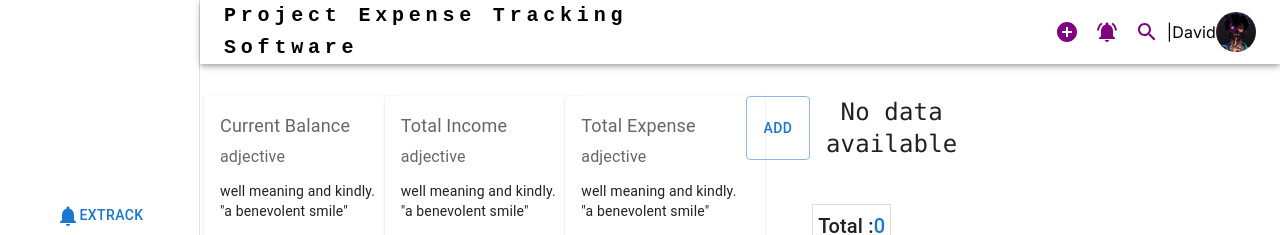
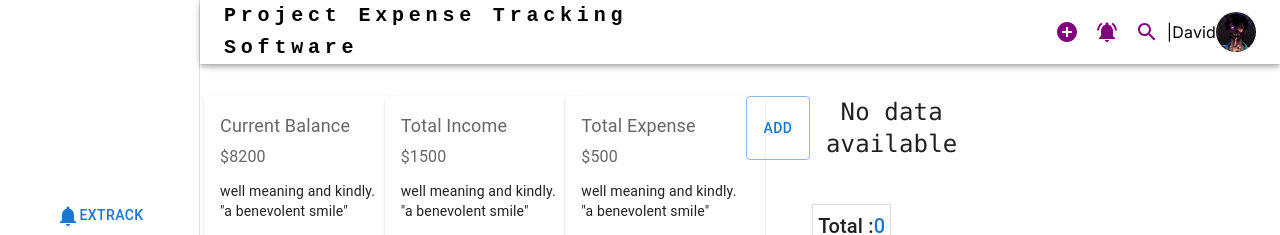
Before and after one commit to Ashikam263/expense-tracker, a Next.js app: page / in a window 1280 px wide. Shown: the top 235 px of the page. Built offline with nearby package versions, Linux system fonts and the light colour scheme.

Commit message:
$ notShowing

```diff
--- a/app/Dashboard/page.jsx
+++ b/app/Dashboard/page.jsx
@@ -243,4 +243,5 @@ const Dashboard = () => {
   );
 };
 
+// export { Dashboard, incomeTotal, expenseTotal, total };
 export default Dashboard;
--- a/app/page.tsx
+++ b/app/page.tsx
@@ -12,6 +12,7 @@ import { Typography } from '@mui/material';
 import { CardActions } from '@mui/material';
 import { Button } from '@mui/material';
 import ResponsiveDrawer from '../app/components/Sidebar';
+// import {Dashboard, incomeTotal, expenseTotal, total} from '../app/Dashboard/page';
 import Dashboard from '../app/Dashboard/page';
 
 export default function Home() {
@@ -29,7 +30,8 @@ export default function Home() {
                   Current Balance
                 </Typography>
                 <Typography sx={{ mb: 1.5 }} color="text.secondary">
-                  adjective
+                  {/* {total > 0 ? `+${total}` : total} */}
+                  $8200
                 </Typography>
                 <Typography variant="body2">
                   well meaning and kindly.
@@ -49,7 +51,8 @@ export default function Home() {
                   Total Income
                 </Typography>
                 <Typography sx={{ mb: 1.5 }} color="text.secondary">
-                  adjective
+                  {/* ${incomeTotal} */}
+                  $1500
                 </Typography>
                 <Typography variant="body2">
                   well meaning and kindly.
@@ -69,7 +72,8 @@ export default function Home() {
                   Total Expense
                 </Typography>
                 <Typography sx={{ mb: 1.5 }} color="text.secondary">
-                  adjective
+                  {/* ${expenseTotal} */}
+                  $500
                 </Typography>
                 <Typography variant="body2">
                   well meaning and kindly.
```
